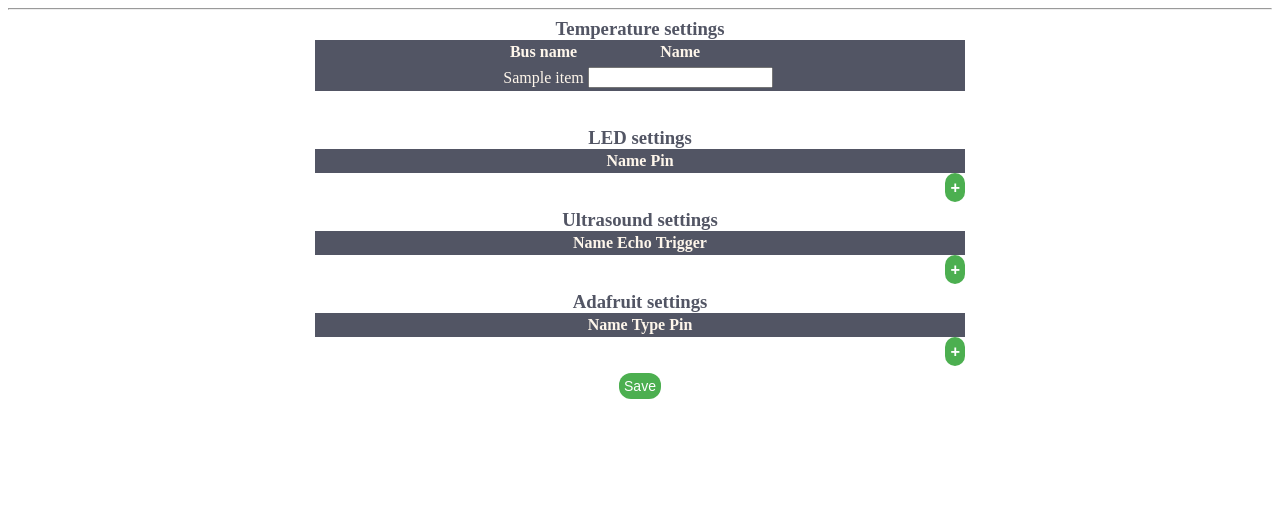
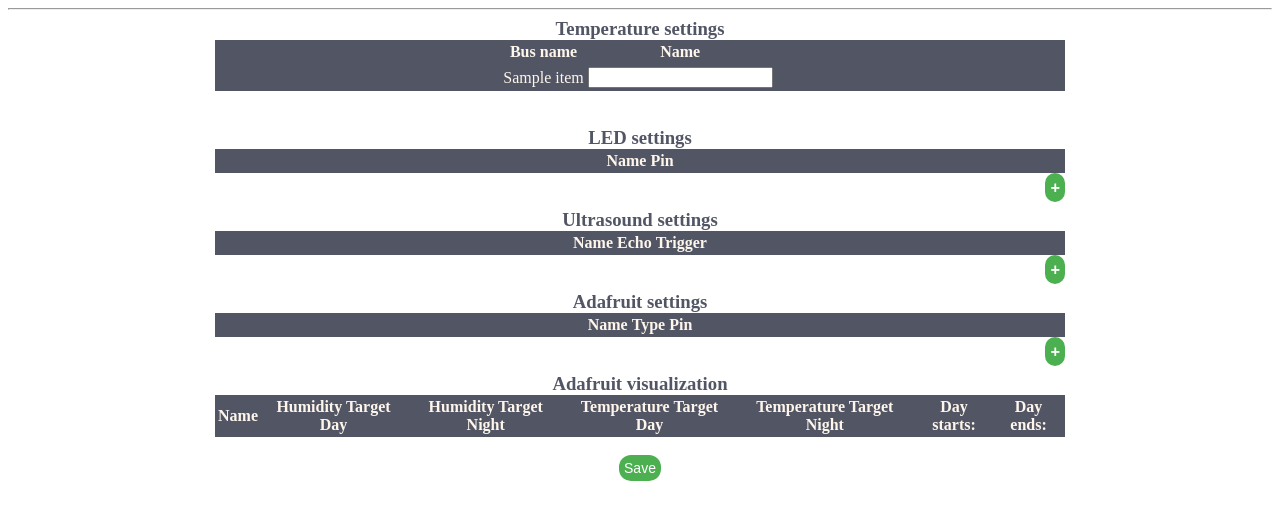
Before and after one commit to Norbaeocystin/Flaskberry, a Flask app: template Flaskberry/Templates/settings.html in a window 1280 px wide. Shown: the part 30-550 px from the top of the page. Run offline with Flask 2, Linux system fonts and the light colour scheme; the template is opened without the code that fills it: most values are stand-ins (such as "Sample title", 1, 10 or a date in 2020); lists and menus that the app fills with data are empty; parts of the project's set-up code (start-up, migrations or seed data) failed here and were passed over.

Commit message:
Add files via upload

```diff
--- a/Flaskberry/Templates/camera.html
+++ b/Flaskberry/Templates/camera.html
@@ -140,9 +140,8 @@ function check() {
    if(document.getElementById("switcher").checked == true)
    {api();
     var time = document.getElementById('minute').value;
-    var d = new Date();
-    console.log(d);
-    numbaa = Number(time)*60*1000;
+    numbaa = (parseInt(time))*60*1000;
+    console.log(numbaa);
     timer = setInterval(api, numbaa);
    }
     if(document.getElementById("switcher").checked == false)
--- a/Flaskberry/Templates/settings.html
+++ b/Flaskberry/Templates/settings.html
@@ -18,7 +18,7 @@ div {
     margin: auto;
     background-color: 	#525564;
     color:	#FEF6EB;
-    width: 650px;
+    width: 850px;
 }
 option {
     width: 100px;
@@ -56,6 +56,10 @@ h3 {
     text-align: center;
     margin: auto;
     }
+.numbersVis{
+    width:60%;
+    }
+    }
 </style>
 <body>
  <nav>
@@ -69,7 +73,6 @@ h3 {
 <a href="/temperature">Temperature</a> |
 <a href="/help">Help</a> |
 <a href="/about">About</a></h3>
-</h3>
 </nav>
     <hr>
     <h3>Temperature settings</h3>
@@ -125,6 +128,23 @@ h3 {
 	</form>
     </div>
     <br><br>
+    <h3>Adafruit visualization</h3>
+    <div>
+    <form id='ADV' method="post">
+        <table id='adafruitTableVisualisaton'>
+        <tr>
+    <th>Name </th>
+    <th>Humidity Target Day</th>
+    <th>Humidity Target Night</th>
+    <th>Temperature Target Day</th>
+    <th>Temperature Target Night</th>
+    <th>Day starts:</th>
+    <th>Day ends:</th>
+      </tr>
+        </table>
+	</form>
+    </div>
+    <br>
     <h3 class="save"><button class="savebutton" type="button"value="Submit" onclick="sendData()">Save</button></h3>
 <script>
 /*
@@ -132,6 +152,7 @@ these javascript code is here because I had problem to setup SSE in flask
 */
 var ledTable = document.getElementById("ledTable");
 var ultraSoundTable = document.getElementById("ultraSoundTable");
+var adafruitVis = document.getElementById('adafruitTableVisualisaton')
 var data_ = JSON.parse('{{settingsData}}'.split("&#34;").join('"'))
 var keys = Object.keys(data_);
 var temperatureSensors = keys.filter(key => key.includes('28'));
@@ -290,6 +311,97 @@ for (var i = 0; i< ADlength; i++){
     x.selectedIndex = numbers[select];
     adafruitTable.appendChild(tr);
 }
+var adafruitNames = keys.filter(key => key.includes('AdafruitName'));
+for (var i = 0; i< ADlength; i++){
+   var _data_ = data_['Visualization']
+   var name = data_[adafruitNames[i]];
+    var tr = document.createElement("TR");
+    var td_0 = document.createElement("TD");
+    var td_1 = document.createElement("TD");
+    var td_2 = document.createElement("TD");
+    var td_3 = document.createElement("TD");
+    var td_4 = document.createElement("TD");
+    var td_5 = document.createElement("TD");
+    var td_6 = document.createElement("TD");
+    var label = document.createElement("LABEL");
+    console.log(name)
+    label.innerHTML = name;
+    td_0.appendChild(label);
+    humidity_day = document.createElement('INPUT');
+    humidity_day.setAttribute('type','Number');
+    humidity_day.setAttribute('min','0');
+    humidity_day.setAttribute('max','100');
+    humidity_day.setAttribute('step','1');
+    if (typeof _data_[name +'_Humidity_day'] === 'undefined')
+    {humidity_day.setAttribute('value','50');}
+    else{humidity_day.setAttribute('value', _data_[name +'_Humidity_day'])};
+    humidity_day.setAttribute('class','numbersVis');
+    humidity_day.setAttribute('name',name +'_Humidity_day');
+    humidity_night = document.createElement('INPUT');
+    humidity_night.setAttribute('type','Number');
+    humidity_night.setAttribute('min','0');
+    humidity_night.setAttribute('max','100');
+    humidity_night.setAttribute('step','1');
+    if (typeof _data_[name +'_Humidity_night'] === 'undefined')
+    {humidity_night.setAttribute('value','50');}
+    else{humidity_night.setAttribute('value', _data_[name +'_Humidity_night'])};
+    humidity_night.setAttribute('class','numbersVis');
+    humidity_night.setAttribute('name',name +'_Humidity_night');
+    temperature_day = document.createElement('INPUT');
+    temperature_day.setAttribute('type','Number');
+    temperature_day.setAttribute('min','-50');
+    temperature_day.setAttribute('max','100');
+    temperature_day.setAttribute('step','0.1');
+    if (typeof _data_[name +'_Temperature_day'] === 'undefined')
+    {temperature_day.setAttribute('value','25');}
+    else{temperature_day.setAttribute('value', _data_[name +'_Temperature_day'])};
+    temperature_day.setAttribute('class','numbersVis');
+    temperature_day.setAttribute('name',name +'_Temperature_day');
+    temperature_night = document.createElement('INPUT');
+    temperature_night.setAttribute('type','Number');
+    temperature_night.setAttribute('min','-50');
+    temperature_night.setAttribute('max','100');
+    temperature_night.setAttribute('step','0.1');
+    if (typeof _data_[name +'_Temperature_night'] === 'undefined')
+    {temperature_night.setAttribute('value','20');}
+    else{temperature_night.setAttribute('value', _data_[name +'_Temperature_night'])};
+    temperature_night.setAttribute('class','numbersVis');
+    temperature_night.setAttribute('name',name +'_Temperature_night');
+    day = document.createElement('INPUT');
+    day.setAttribute('type','Number');
+    day.setAttribute('min','0');
+    day.setAttribute('max','23');
+    day.setAttribute('step','1');
+    day.setAttribute('class','numbersVis');
+    if (typeof _data_[name +'_day'] === 'undefined')
+    {day.setAttribute('value','8');}
+    else{day.setAttribute('value', _data_[name +'_day'])};
+    day.setAttribute('name',name +'_day')
+    night = document.createElement('INPUT');
+    night.setAttribute('type','Number');
+    night.setAttribute('min','0');
+    night.setAttribute('max','23');
+    night.setAttribute('step','1');
+    if (typeof _data_[name +'_night'] === 'undefined')
+    {night.setAttribute('value','20');}
+    else{night.setAttribute('value', _data_[name +'_night'])};
+    night.setAttribute('class','numbersVis');
+    night.setAttribute('name',name +'_night')
+    td_1.appendChild(humidity_day)
+    td_2.appendChild(humidity_night)
+    td_3.appendChild(temperature_day)
+    td_4.appendChild(temperature_night)
+    td_5.appendChild(day)
+    td_6.appendChild(night)
+    tr.appendChild(td_0);
+    tr.appendChild(td_1);
+    tr.appendChild(td_2);
+    tr.appendChild(td_3);
+    tr.appendChild(td_4);
+    tr.appendChild(td_5);
+    tr.appendChild(td_6);
+    adafruitVis.appendChild(tr);
+}
 function add() {
     // ledTable is added to have unique ids
     var ind = ledTable.rows.length;
@@ -421,6 +533,12 @@ function add3() {
 }
 function submitForms(){
     var data = {};
+    var visualisation = {}
+    var formDataADV = new FormData(document.forms.ADV);
+    for(var pair of formDataADV.entries()) {
+    visualisation[pair[0]] = pair[1]
+    }
+    data['Visualization'] = visualisation
     var formDataT = new FormData(document.forms.T);
     for(var pair of formDataT.entries()) {
     data[pair[0]] = pair[1]
@@ -437,7 +555,6 @@ function submitForms(){
     for(var pair of formDataAD.entries()) {
     data[pair[0]] = pair[1]
     }
-    console.log(data)
     return data;
 }
 
```
Also changed, not shown: Flaskberry/Templates/adafruit.html (+32 -3 lines).
